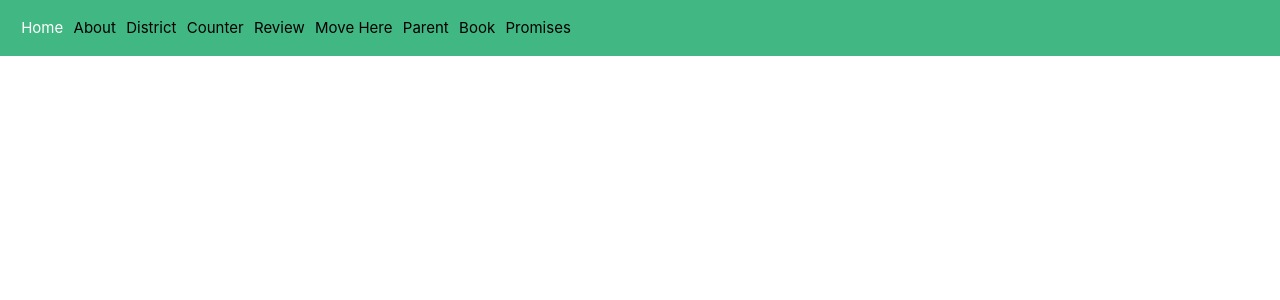
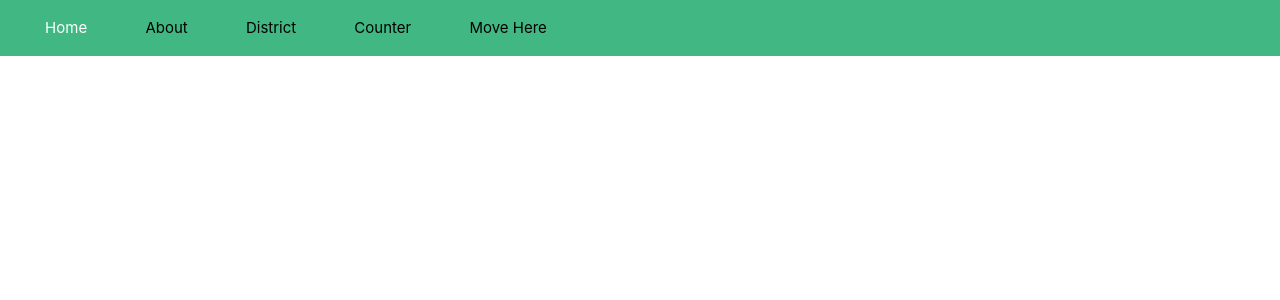
Before and after one commit to Igeorgiev325/site, a Vue app: page / in a window 1280 px wide. Shown: the top 300 px of the page. Built offline with nearby package versions, Linux system fonts and the light colour scheme.

Commit message:
removed links

```diff
--- a/src/components/TheHeader.vue
+++ b/src/components/TheHeader.vue
@@ -5,11 +5,7 @@
       <RouterLink to="/about">About</RouterLink>
       <RouterLink to="/district">District</RouterLink>
       <RouterLink to="/counter">Counter</RouterLink>
-      <RouterLink to="/review">Review</RouterLink>
       <RouterLink to="/moveHere">Move Here</RouterLink>
-      <RouterLink to="/parent">Parent</RouterLink>
-      <RouterLink to="/book">Book</RouterLink>
-      <RouterLink to="/promises">Promises</RouterLink>
     </nav>
   </div>
 </template>
```
